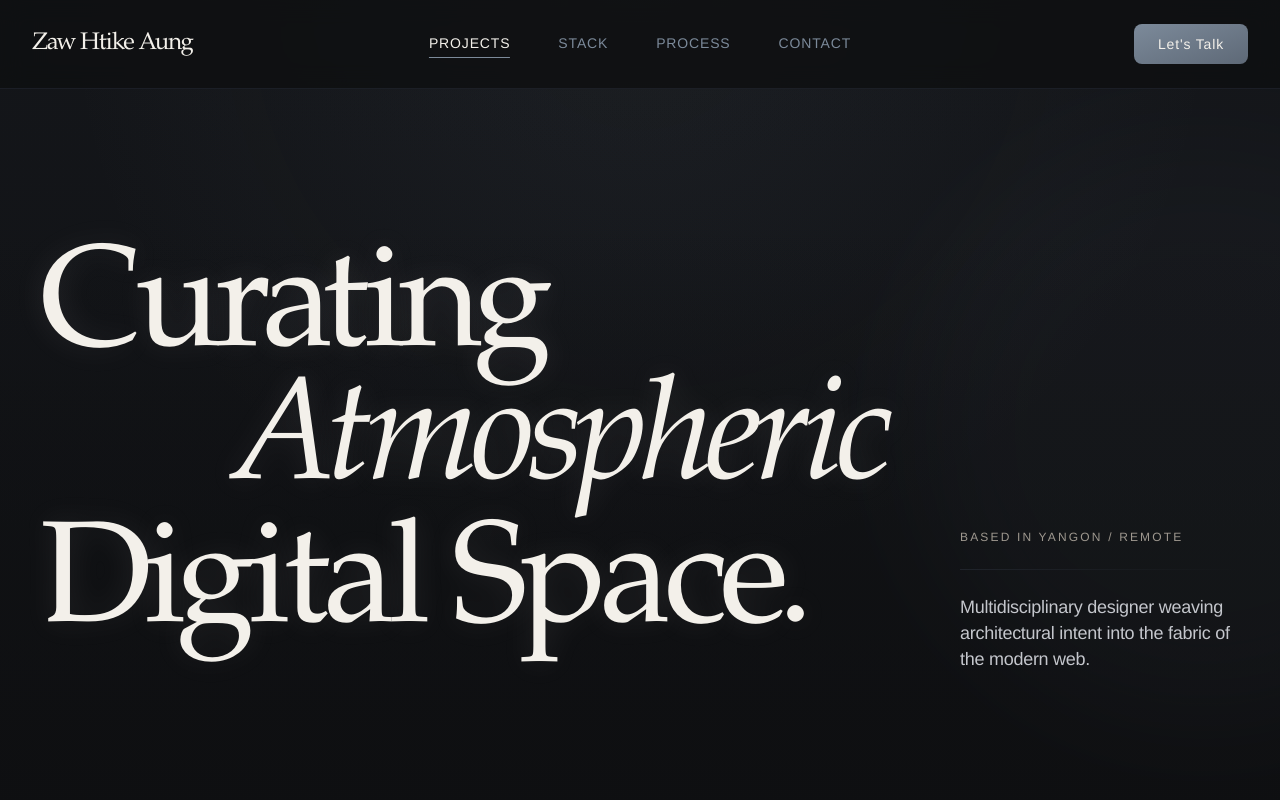
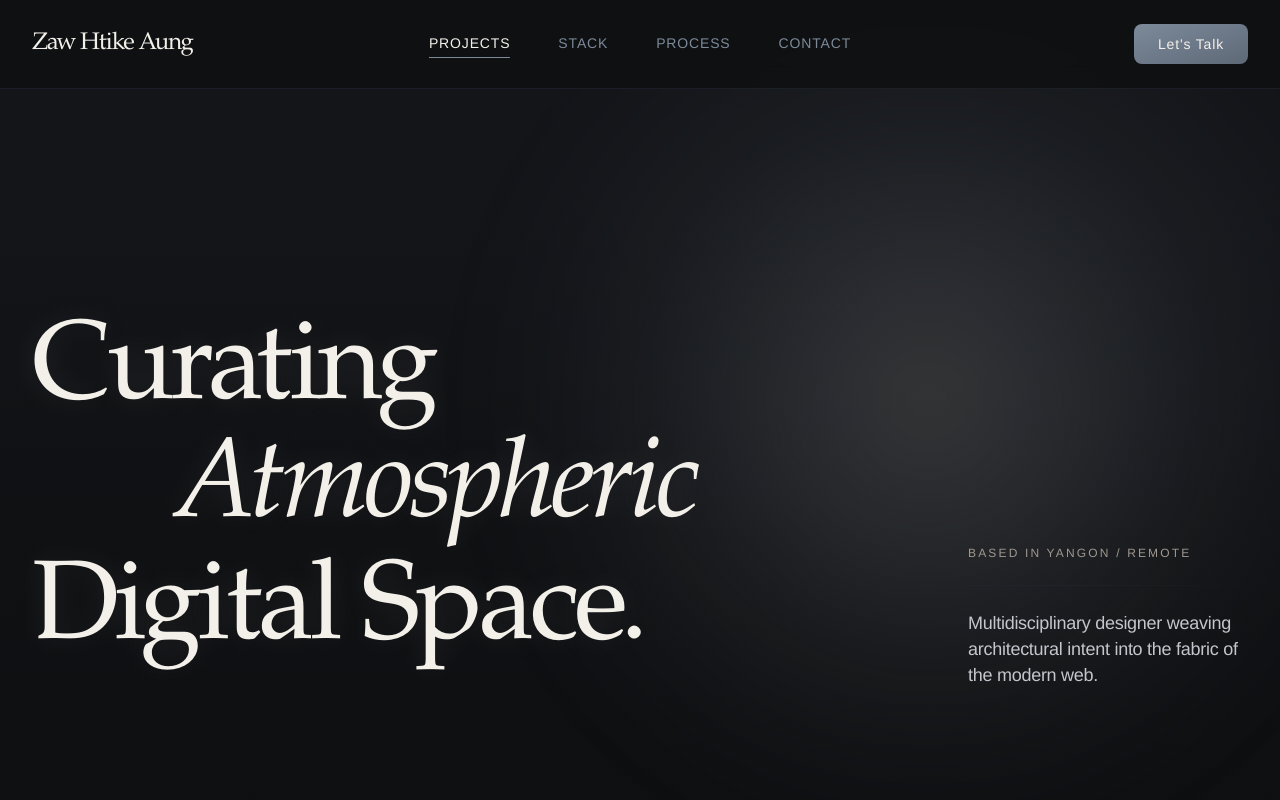
Before and after one commit to Sczeam/myportfolio, a Next.js app: page / in a window 1280 px wide. Shown: the top 800 px of the page. Built offline with nearby package versions, Linux system fonts and the light colour scheme.

Commit message:
refine hero spacing and glow

```diff
--- a/app/globals.css
+++ b/app/globals.css
@@ -153,9 +153,7 @@
 
   body {
     min-height: 100vh;
-    background:
-      radial-gradient(circle at top, rgba(124, 138, 154, 0.08), transparent 38%),
-      linear-gradient(180deg, rgba(20, 22, 26, 0.96) 0%, rgba(14, 15, 17, 1) 100%);
+    background: linear-gradient(180deg, rgba(20, 22, 26, 0.96) 0%, rgba(14, 15, 17, 1) 100%);
     color: var(--color-text-primary);
     font-family: var(--font-sans-family);
     font-size: 1rem;
--- a/components/home/hero.tsx
+++ b/components/home/hero.tsx
@@ -1,7 +1,7 @@
 import { Container } from "@/components/ui/container";
 
 const desktopLineClassName =
-  "lg:absolute lg:text-[9rem] lg:leading-none lg:tracking-[-0.05em]";
+  "lg:absolute lg:leading-[0.95] lg:tracking-[-0.04em] lg:text-[5.25rem] xl:text-[7rem]";
 
 export function Hero() {
   return (
@@ -13,31 +13,30 @@ export function Hero() {
     >
       <div className="absolute inset-0">
         <div className="absolute inset-0 bg-[linear-gradient(180deg,rgba(20,22,26,0.06)_0%,rgba(14,15,17,0)_28%,rgba(14,15,17,0.94)_100%)]" />
-        <div className="absolute right-[-14rem] top-[16%] h-[37.5rem] w-[37.5rem] rounded-full bg-accent/14 blur-[60px] opacity-30" />
-        <div className="absolute inset-0 opacity-[0.02] [background-image:radial-gradient(rgba(243,240,234,0.8)_0.7px,transparent_0.7px)] [background-position:0_0] [background-size:14px_14px]" />
+        <div className="absolute right-[-6rem] top-1/2 h-[56rem] w-[56rem] -translate-y-1/2 rounded-full bg-[radial-gradient(circle,rgba(243,240,234,0.16)_0%,rgba(214,220,230,0.12)_20%,rgba(170,178,190,0.08)_38%,rgba(120,128,140,0.035)_56%,rgba(14,15,17,0)_76%)] blur-[34px]" />
       </div>
 
-      <Container width="wide" className="relative">
-        <div className="flex min-h-[100svh] flex-col justify-end pb-10 pt-28 sm:pb-12 sm:pt-32 lg:pb-32 lg:pt-24">
-          <div className="grid items-end gap-10 lg:grid-cols-[56.5rem_17.5rem] lg:justify-center lg:gap-4">
+      <Container width="wide" className="relative lg:px-[8.5rem]">
+        <div className="flex min-h-[100svh] flex-col justify-end pb-10 pt-28 sm:pb-12 sm:pt-32 lg:pb-28 lg:pt-28">
+          <div className="grid items-end gap-10 lg:grid-cols-[minmax(0,1fr)_17.5rem] lg:gap-14">
             <div
-              className="lg:relative lg:h-[27rem] lg:w-[56.5rem]"
+              className="lg:relative lg:min-h-[23rem] lg:max-w-[42rem]"
               data-node-id="1:5"
             >
               <h1
                 id="hero-heading"
                 className="font-display text-text-primary [text-shadow:0_0_30px_rgba(243,240,234,0.1)]"
               >
-                <span className="block text-[clamp(3.75rem,9.2vw,6.5rem)] leading-[0.94] tracking-[-0.05em] lg:mt-0 lg:leading-none lg:text-[9rem] lg:tracking-[-0.05em]">
+                <span className="block text-[clamp(3.75rem,9.2vw,6.5rem)] leading-[0.95] tracking-[-0.04em] lg:mt-0 lg:leading-[0.95] lg:text-[5.25rem] xl:text-[7rem] lg:tracking-[-0.04em]">
                   Curating
                 </span>
                 <span
-                  className={`mt-[-0.08em] block text-[clamp(3.75rem,9.2vw,6.5rem)] leading-[0.94] tracking-[-0.05em] italic lg:left-[12rem] lg:top-[9rem] ${desktopLineClassName}`}
+                  className={`mt-[-0.05em] block text-[clamp(3.75rem,9.2vw,6.5rem)] leading-[0.95] tracking-[-0.04em] italic lg:left-[21.25%] lg:top-[33.33%] ${desktopLineClassName}`}
                 >
                   Atmospheric
                 </span>
                 <span
-                  className={`mt-[-0.08em] block text-[clamp(3.75rem,9.2vw,6.5rem)] leading-[0.94] tracking-[-0.05em] lg:left-0 lg:top-[18rem] ${desktopLineClassName}`}
+                  className={`mt-[-0.05em] block text-[clamp(3.75rem,9.2vw,6.5rem)] leading-[0.95] tracking-[-0.04em] lg:left-0 lg:top-[66.66%] ${desktopLineClassName}`}
                 >
                   Digital Space.
                 </span>
```
Also changed, not shown: 1 other file (tests, documents, lock files or other folders).
